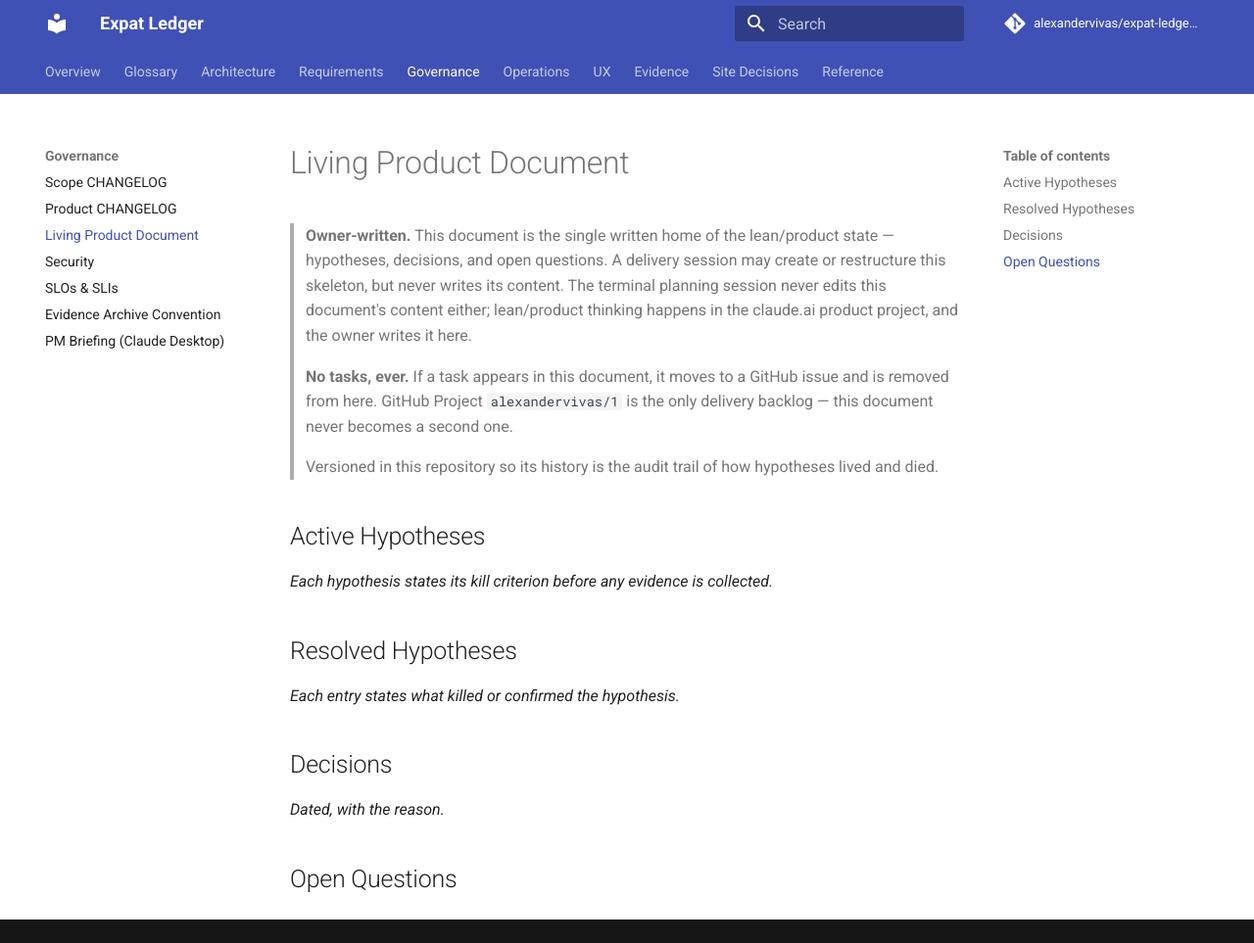
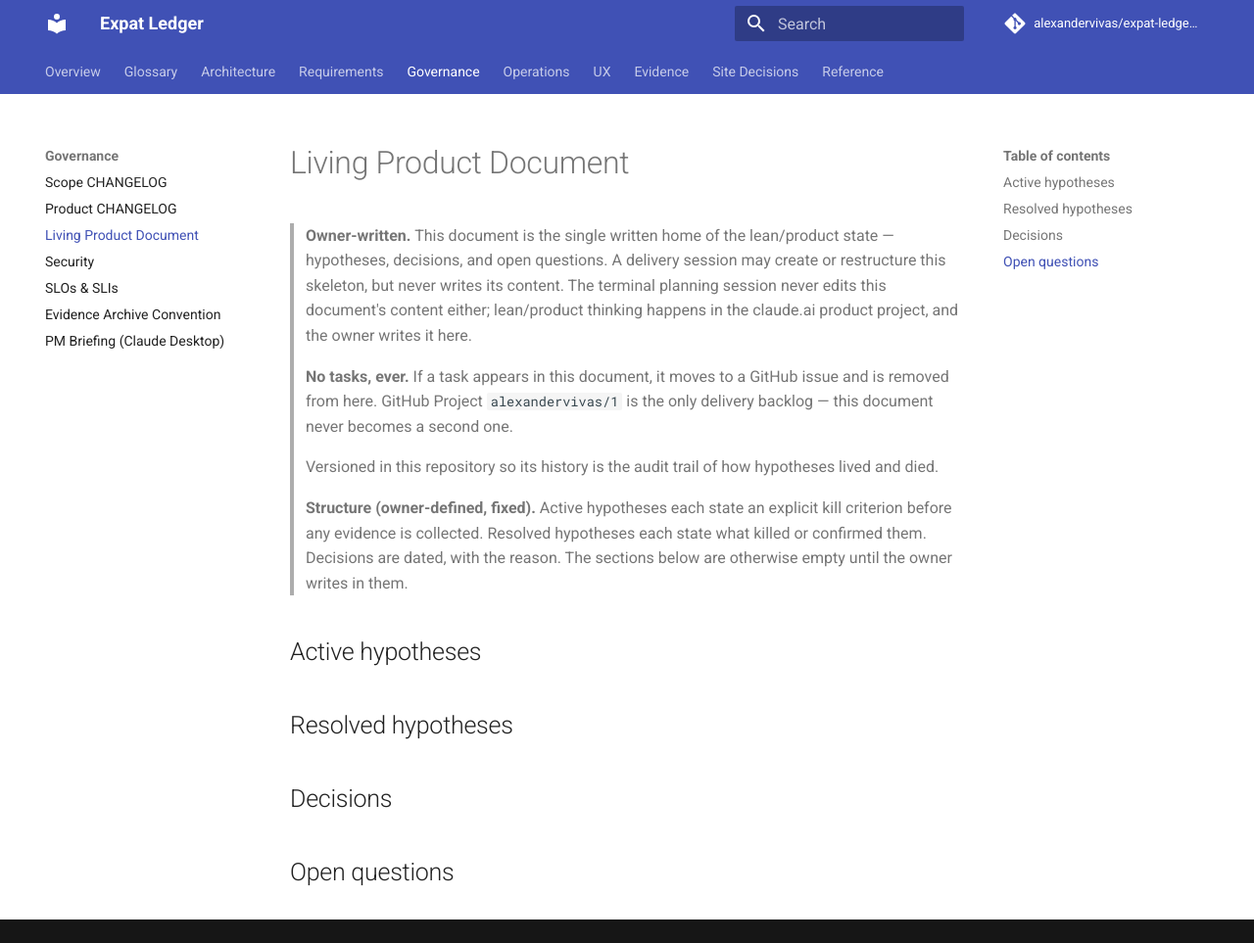
Before and after one commit to alexandervivas/expat-ledger-docs, an MkDocs documentation site: the page built from docs/governance/living-product-document.md, in a window 1280 px wide and 963 px high. Shown: the whole window at 98% size. Built offline with MkDocs 1.6.1 and Material for MkDocs 9.7.7, drawn with Linux system fonts in a browser that asks for light colours; comment, search, counter and statistics services are not loaded.

Commit message:
docs(governance): keep the living product document sections empty
Addresses Copilot review on #42: the italic guidance lines under each
heading were flagged as content, conflicting with the acceptance
criterion that sections stay empty until the owner writes in them.
Moves the structural description into the header and matches the
issue's exact section-name casing (Active/Resolved hypotheses, Open
questions).

```diff
--- a/docs/governance/living-product-document.md
+++ b/docs/governance/living-product-document.md
@@ -12,17 +12,17 @@
 >
 > Versioned in this repository so its history is the audit trail of how
 > hypotheses lived and died.
+>
+> **Structure (owner-defined, fixed).** Active hypotheses each state an
+> explicit kill criterion before any evidence is collected. Resolved
+> hypotheses each state what killed or confirmed them. Decisions are dated,
+> with the reason. The sections below are otherwise empty until the owner
+> writes in them.
 
-## Active Hypotheses
+## Active hypotheses
 
-_Each hypothesis states its kill criterion before any evidence is collected._
-
-## Resolved Hypotheses
-
-_Each entry states what killed or confirmed the hypothesis._
+## Resolved hypotheses
 
 ## Decisions
 
-_Dated, with the reason._
-
-## Open Questions
+## Open questions
```
